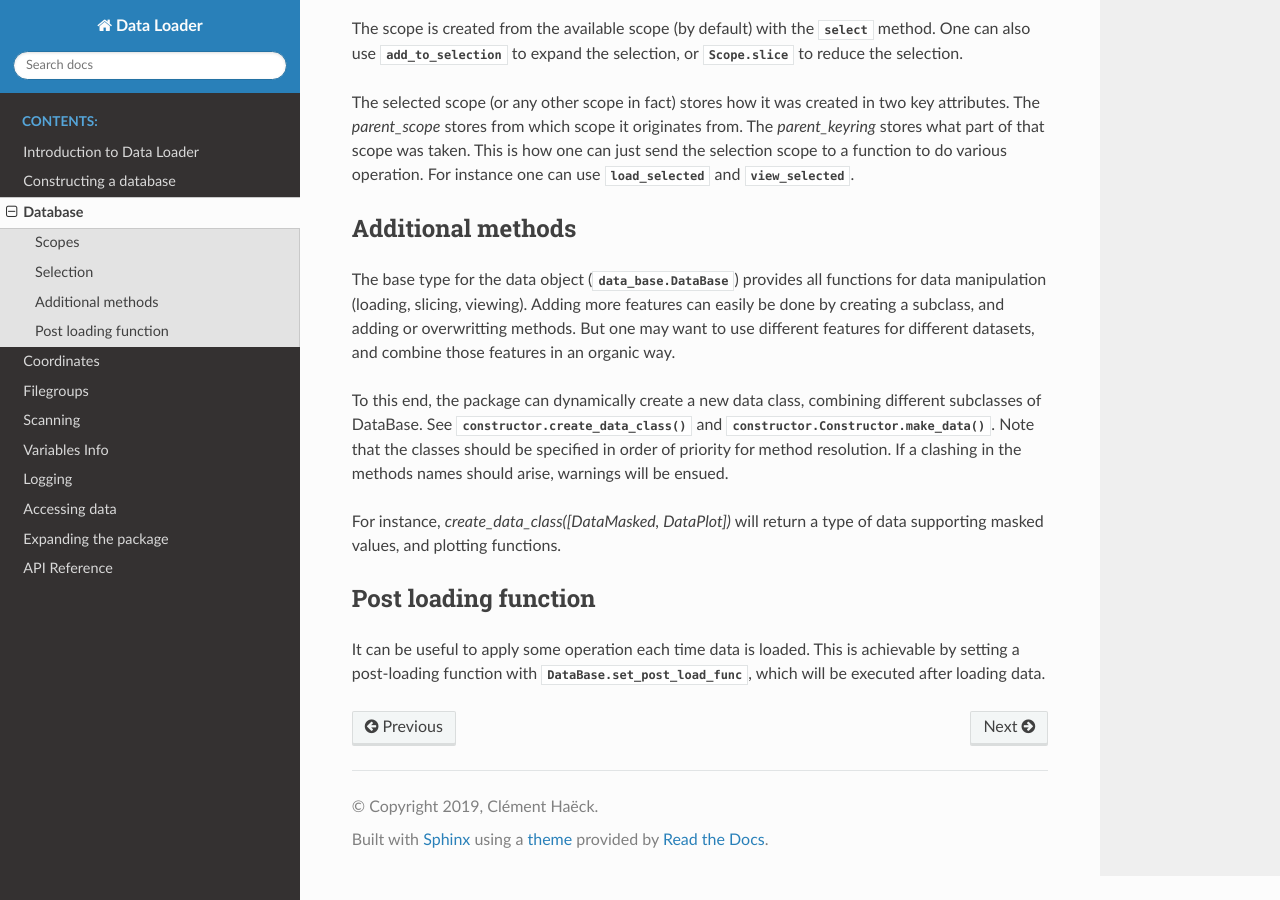
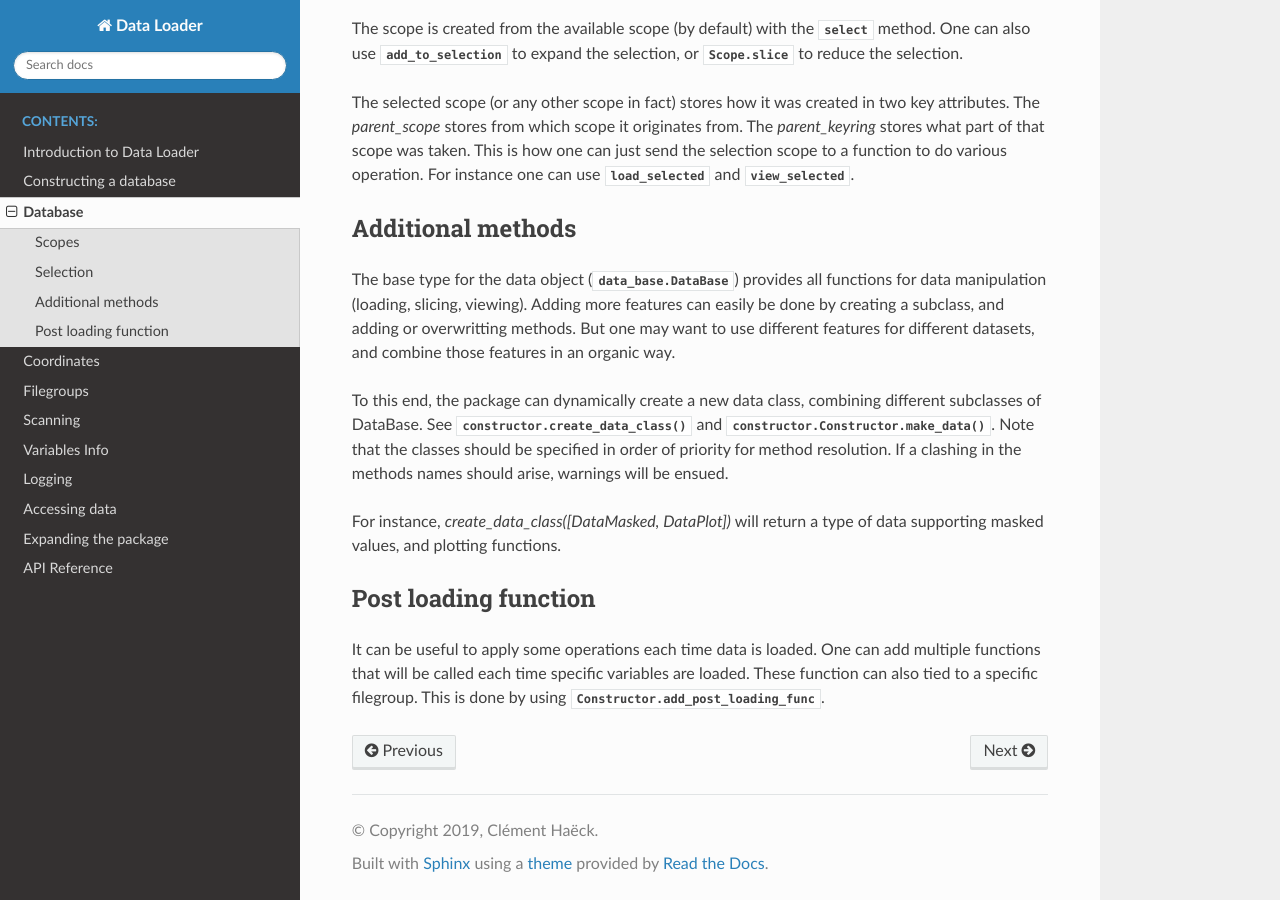
Before and after one commit to Descanonge/tomate, a Sphinx documentation site: the page built from doc/source/data.rst, in a window 1280 px wide and 900 px high, scrolled down 1369 px. Built offline with Sphinx 7.4.7 and the Read the Docs theme 2.0.0, drawn with Linux system fonts in a browser that asks for light colours.

Commit message:
Adapt doc

```diff
--- a/doc/source/data.rst
+++ b/doc/source/data.rst
@@ -127,7 +127,8 @@ return a type of data supporting masked values, and plotting functions.
 Post loading function
 ---------------------
 
-It can be useful to apply some operation each time data is loaded.
-This is achievable by setting a post-loading function with
-:func:`DataBase.set_post_load_func<data_base.DataBase.set_post_load_func>`,
-which will be executed after loading data.
+It can be useful to apply some operations each time data is loaded.
+One can add multiple functions that will be called each time specific variables
+are loaded. These function can also tied to a specific filegroup.
+This is done by using
+:func:`Constructor.add_post_loading_func<constructor.Constructor.add_post_loading_func>`.
```
